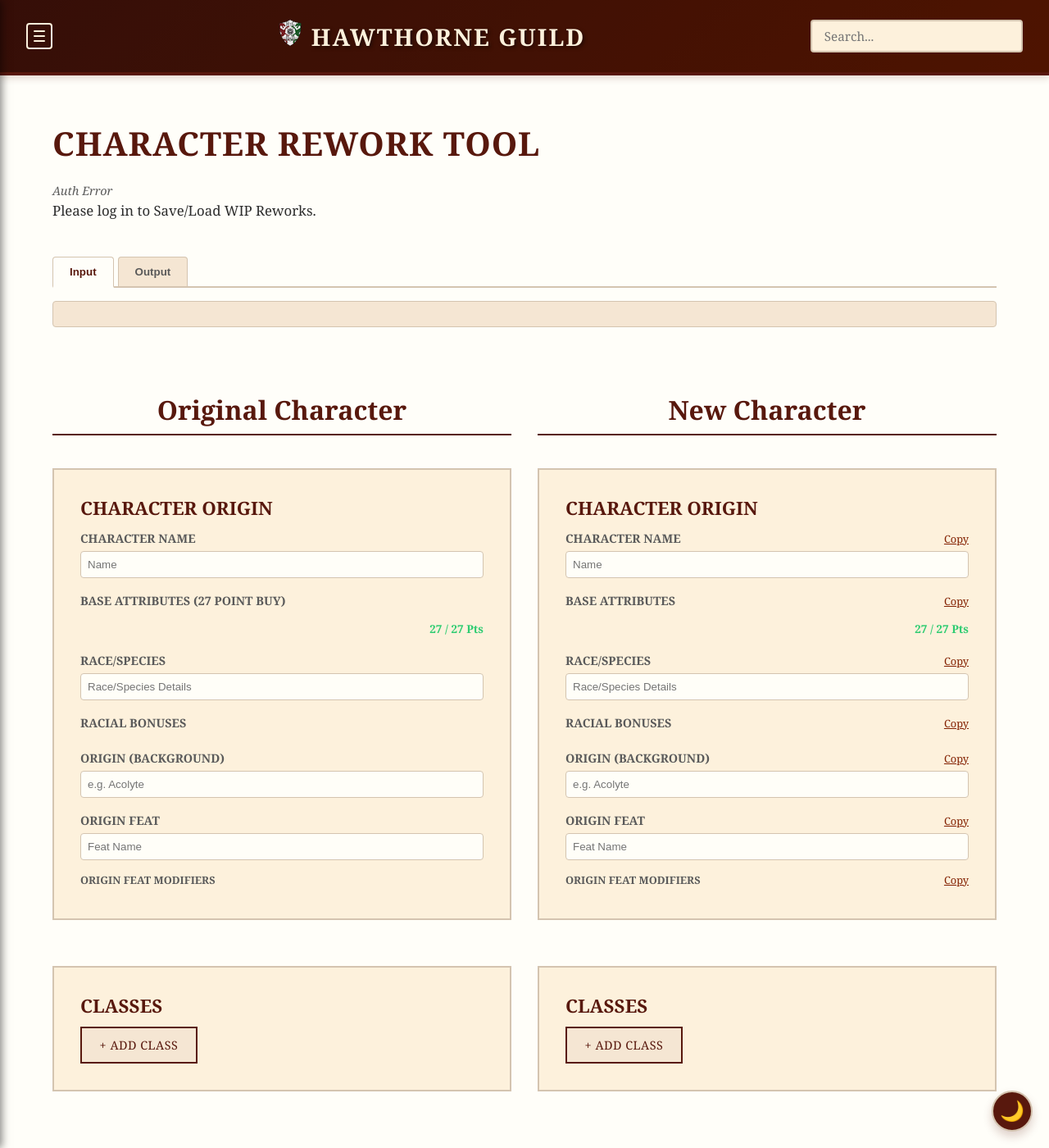
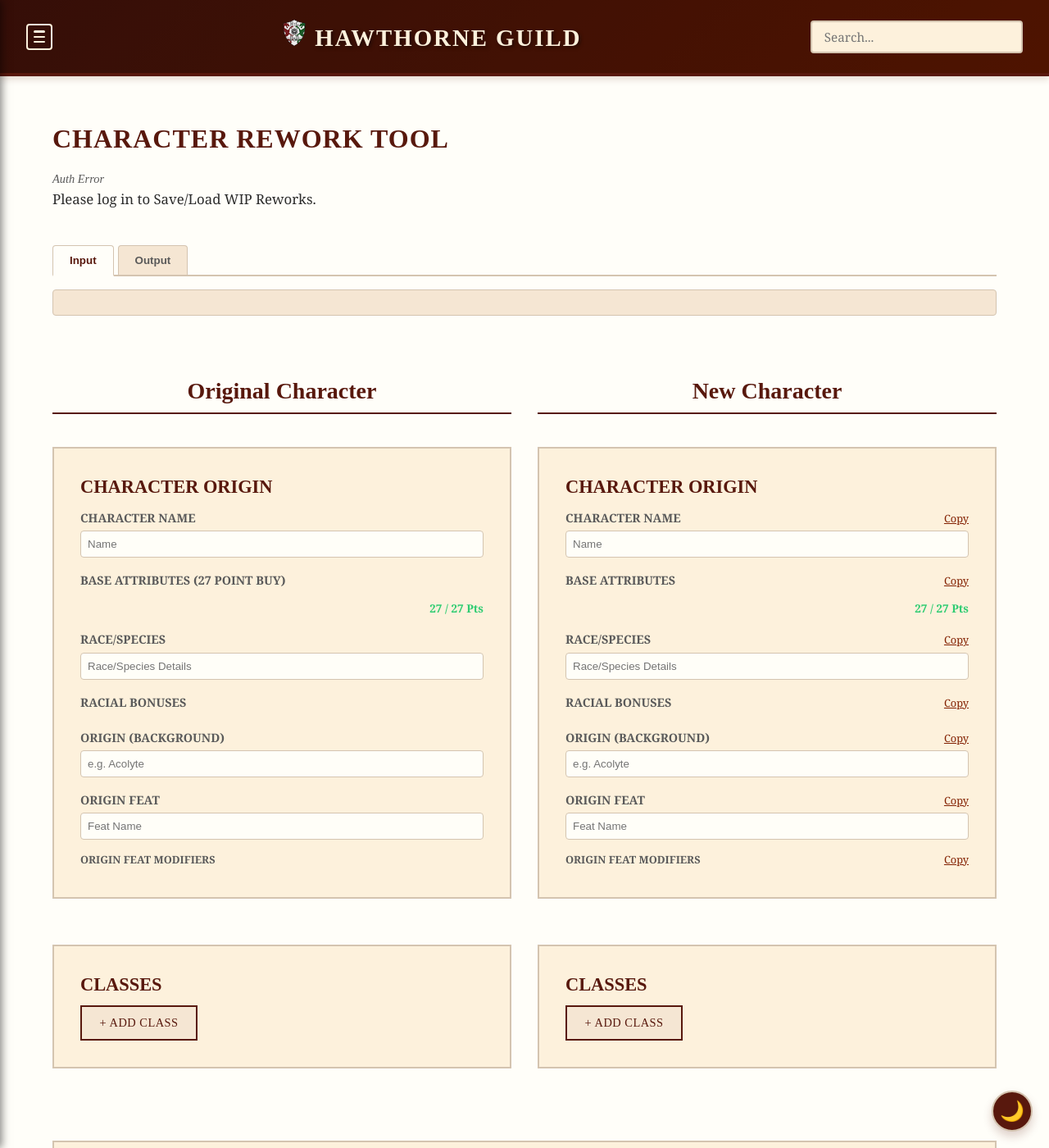
Before and after one commit to coconutswallow/Guides, a Jekyll site: the page built from rework.html, in a window 1280 px wide and 1400 px high. Shown: the whole window at 82% size. Built offline with Jekyll 4.4.1, drawn with Linux system fonts in a browser that asks for light colours; a script that is not in the unit is left out.

Commit message:
Update style.css

```diff
--- a/assets/css/style.css
+++ b/assets/css/style.css
@@ -247,7 +247,7 @@
   --statblock-header-text: var(--color-bg-light);
 
   /* Typography */
-  --font-header: 'Cinzel', 'Georgia', serif;
+  --font-header: 'Almendra', serif;
   --font-body: 'Source Sans 3', 'Crimson Text', 'Georgia', serif;
 
   /* Spacing */
@@ -424,13 +424,13 @@
 }
 
 h1 {
-  font-size: 2.5em;
+  font-size: 2em;
   text-transform: uppercase;
   letter-spacing: 1px;
 }
 
 h2 {
-  font-size: 2em;
+  font-size: 1.75em;
   text-transform: underline;
   margin-top: 1.5em;
 }
```
